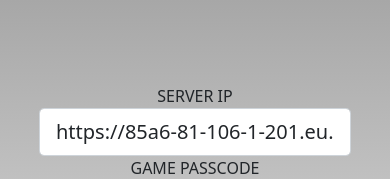
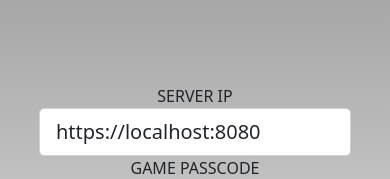
Before and after one commit to DanielLedger/fugitive-game, a website: page app/www/index.html in a window 390 px wide. Shown: the top 179 px of the page. Drawn offline with Linux system fonts and the light colour scheme; some packages are replaced by stand-ins of ours.

Commit message:
Change test IP to localhost.

```diff
--- a/app/www/index.html
+++ b/app/www/index.html
@@ -47,7 +47,7 @@
     <body>
         <div class="app">
 			<label for="serverip">Server IP</label>
-            <input id="serverip" type="text" class="form-control form-control-lg" placeholder="Server IP" value="https://85a6-81-106-1-201.eu.ngrok.io">
+            <input id="serverip" type="text" class="form-control form-control-lg" placeholder="Server IP" value="https://localhost:8080">
 			<label for="gamecode">Game passcode</label>
 			<input id="gamecode" type="text" class="form-control" placeholder="Game passcode">
 			<button id="coderegen" class="btn btn-dark">Generate code</button><br>
```
